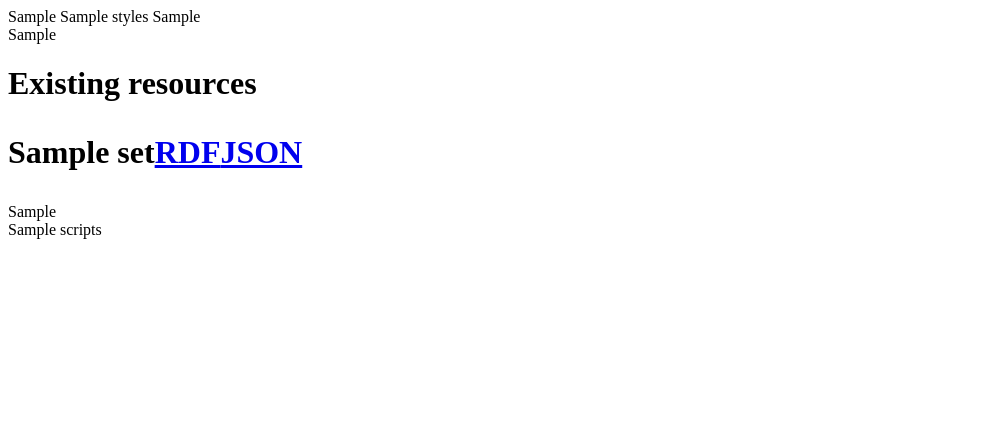
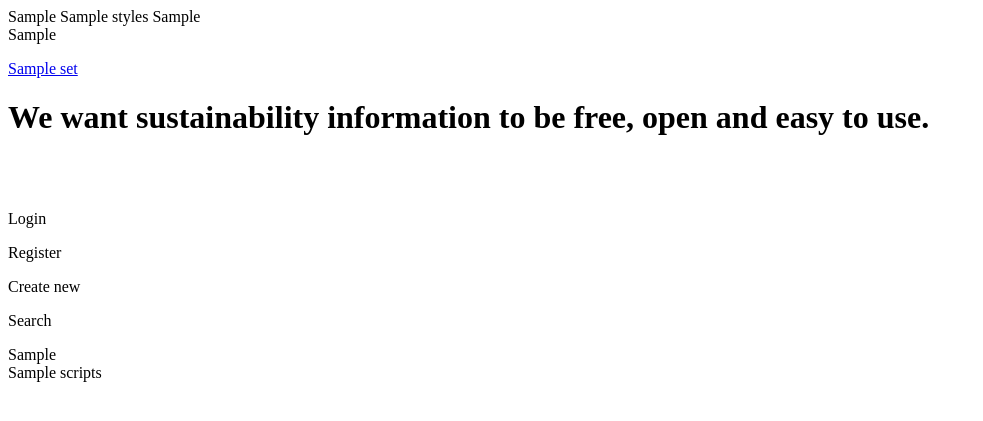
Before and after one commit to supplychainstudies/OSI, a PHP site: the page made by application/views/browse_view.php in a window 1280 px wide. Shown: the top 421 px of the page, without its empty margins (0-983 px from the left). Run offline with PHP 8.4, Linux system fonts and the light colour scheme; the template is opened without the code that fills it: most values are stand-ins (such as "Sample title", 1, 10 or a date in 2020).

Commit message:
Browse as index

```diff
--- a/application/config/routes.php
+++ b/application/config/routes.php
@@ -39,7 +39,7 @@
 |
 */
 
-$route['default_controller'] = "home";
+$route['default_controller'] = "info";
 $route['scaffolding_trigger'] = "";
 $route['docs'] = "sitemaps/documentation";
 $route['(:num)'] = "info/view/$1";
--- a/application/views/browse_view.php
+++ b/application/views/browse_view.php
@@ -13,17 +13,26 @@
 	<?= $navigationDisplay;?>
 
 	<div id="columnleft">
-		<h1>Existing resources<h1>
+		<div id="all_resources">
 				<?
 					foreach ($set as $row) {
-						echo '<p>'.$row['processName'];
-						echo '<a href="/info/showRDF/'.$row['link'].'">RDF</a>';
-						echo '<a href="/info/showJSON/'.$row['link'].'">JSON</a><p/>';
+						echo '<div class="resource"><p><a href="info/view/'.$row['link'].'">'.$row['processName'].'</a><p/></div>';
+						/*echo '<a href="/info/showRDF/'.$row['link'].'">RDF</a>';
+						echo '<a href="/info/showJSON/'.$row['link'].'">JSON</a>';*/
 					}
 				?>
-
+		</div>
 	</div>
 
+
+<div id="columnright">
+	<h1 class="hand">We want sustainability information to be free, open and easy to use.</h1>
+	<br/><br/>
+	<p>Login</p>
+	<p>Register</p>
+	<p>Create new</p>
+	<p>Search</p>
+	</div>
 	<?=$footerDisplay;?>
 </div>
 
```
Also changed, not shown: application/controllers/info.php (+3 -7 lines), assets/styles/style.css (+28 -1 lines), .htaccess (added).
